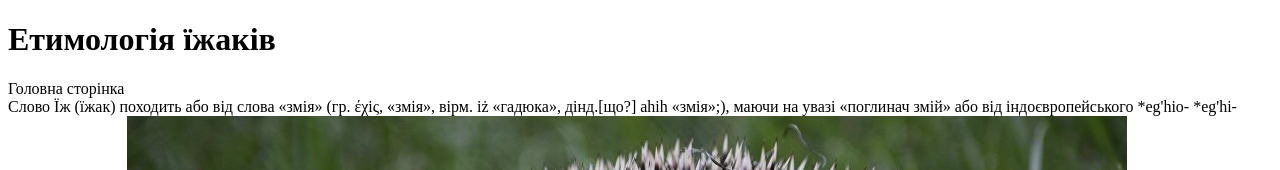
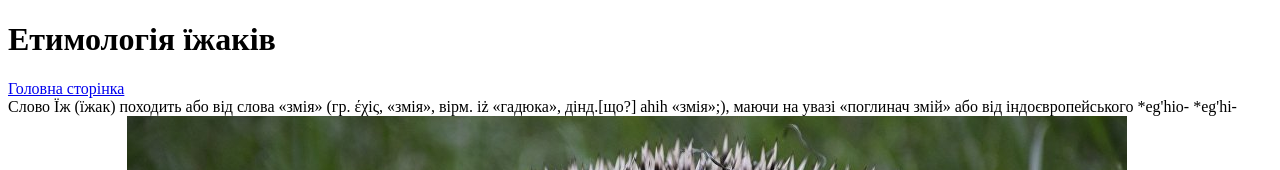
Before and after one commit to Igorevich101/hedgehod, a plain HTML site: page assets/pages/etymolog.html in a window 1280 px wide. Shown: the top 170 px of the page. Drawn offline with Linux system fonts and the light colour scheme.

Commit message:
Update etymolog.html

```diff
--- a/assets/pages/etymolog.html
+++ b/assets/pages/etymolog.html
@@ -7,7 +7,9 @@
 <body>
   <header>
     <h1>Етимологія їжаків</h1>
-    <nav><a href="../../index.html"></a>Головна сторінка</nav>
+    <nav>
+      <a href="../../index.html">Головна сторінка</a>
+    </nav>
   </header>
   <main>Слово Їж (їжак) походить або від слова «змія» (гр. έχiς, «змія», вірм. iż «гадюка», дінд.[що?] ahih «змія»;), маючи на увазі «поглинач змій» або від індоєвропейського *eg'hio- *eg'hi- *eg'h- «колоти»).
     <img src="../images/hedgenod2.jpg" alt="hedgehod on the grass">
```
